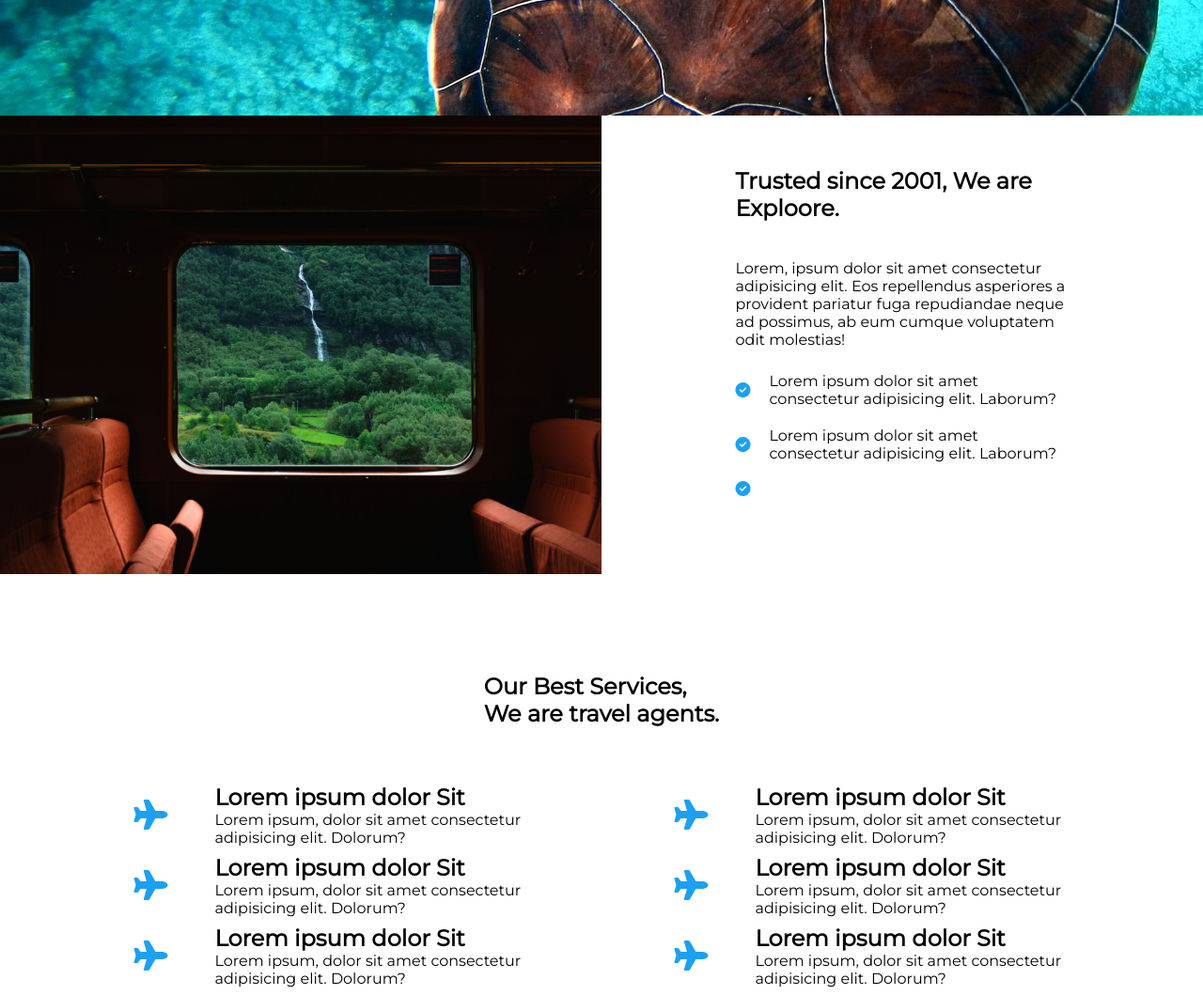
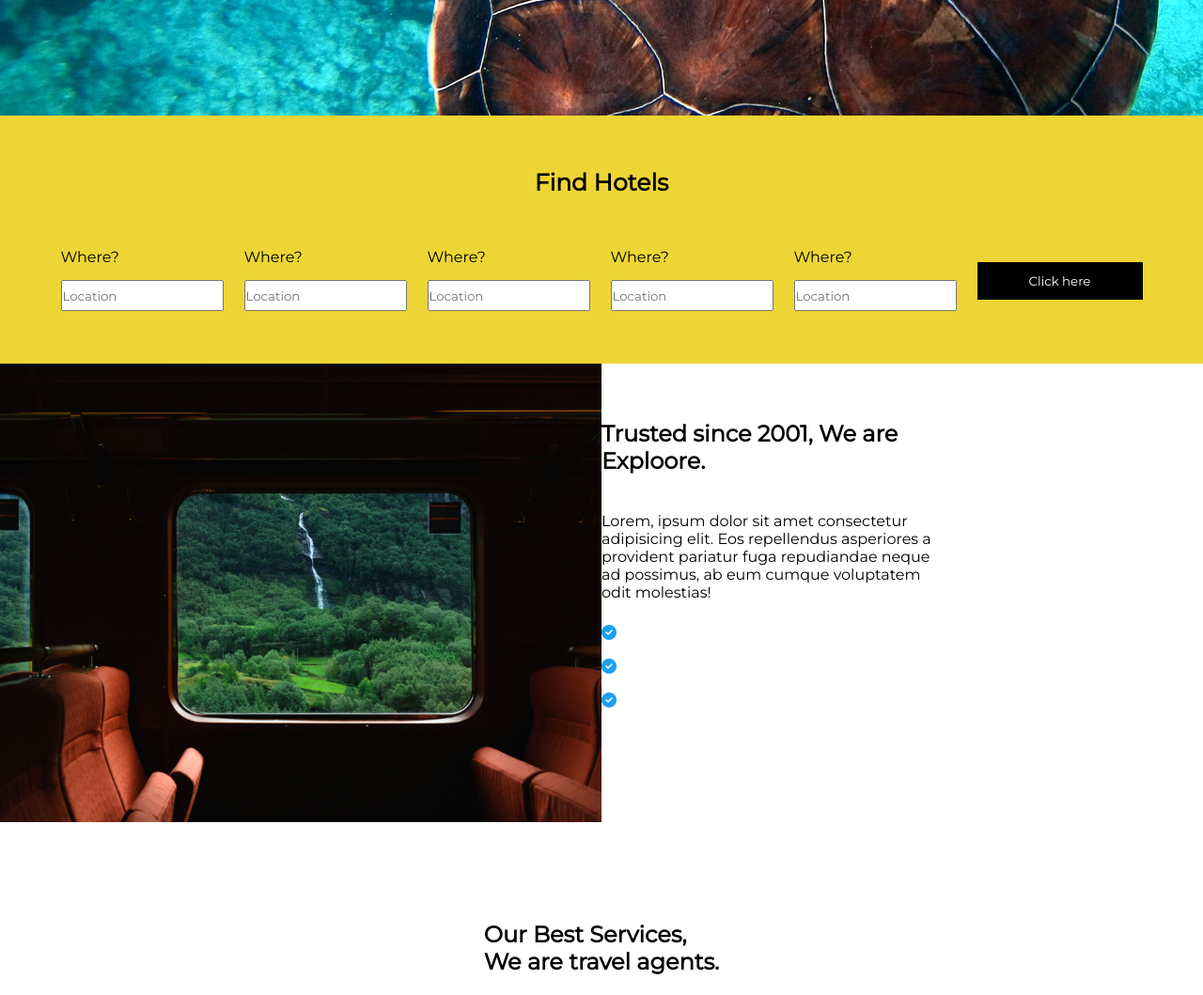
Before and after one commit to CcharlotteHh/booking_site, a plain HTML site: page index.html in a window 1280 px wide. Shown: the part 900-1959 px from the top of the page at 94% size. Drawn offline with Linux system fonts and the light colour scheme.

Commit message:
made some fixes, needs some fixes

```diff
--- a/css/style.css
+++ b/css/style.css
@@ -38,7 +38,7 @@ body {
   background-color:var(--dark-blue);
   opacity: 0.7;
   height:115px;
-  z-index: 1;
+
   display: flex;
 
 }
@@ -52,6 +52,7 @@ body {
   justify-content: space-evenly;
   align-items: center;
   flex-direction: column;
+  z-index: 1;
 }
 .find-hotels h2{
   font-size:25px;
--- a/index.html
+++ b/index.html
@@ -14,6 +14,7 @@
   </head>
   <body>
     <div id="container">
+
       <section class="first-page">
         <header class="menu">
           <ul class="contact">
@@ -32,13 +33,39 @@
           </ul>
         </header>
       </section>
+      <section class="find-hotels">
+        <h2>Find Hotels</h2>
+        <form class="find-hotels-form" action="">
+          <div class="input-box">
+            <label for="where">Where?</label>
+            <input type="text" name="where" placeholder="Location">
+          </div>
+          <div class="input-box">
+              <label for="where">Where?</label>
+              <input type="text" name="where" placeholder="Location">
+            </div>
+            <div class="input-box">
+              <label for="where">Where?</label>
+              <input type="text" name="where" placeholder="Location">
+            </div>
+            <div class="input-box">
+              <label for="where">Where?</label>
+              <input type="text" name="where" placeholder="Location">
+            </div>
+            <div class="input-box">
+              <label for="where">Where?</label>
+              <input type="text" name="where" placeholder="Location">
+            </div>
+
+            <button type="submit" class="registerbtn">Click here</button>
+        </form>
+    </section>
 
 
         <article class="article-1">
         <figure class="article-1-img">
             <img src="images/train.jpg" alt="train">
         </figure>
-        <div class="content-container">
         <div class="article-content">
             <h2>
                 Trusted since 2001,
@@ -49,13 +76,12 @@
                  ab eum cumque voluptatem odit molestias!</p>
 
                  <ul class="article-1-list">
-                     <li class="article-1-list-content"><i class="fas fa-check-circle"></i>Lorem ipsum dolor sit amet consectetur adipisicing elit. Laborum?</li>
-                     <li class="article-1-list-content"><i class="fas fa-check-circle"></i>Lorem ipsum dolor sit amet consectetur adipisicing elit. Laborum?</li>
+                     <li class="article-1-list-content"><i class="fas fa-check-circle"></i></li>
+                     <li class="article-1-list-content"><i class="fas fa-check-circle"></i></li>
                      <li class="article-1-list-content"><i class="fas fa-check-circle"></i></li>
 
                  </ul>
         </div>
-      </div>
 
         </article>
         <section class="our-best"> <!--our best section-->
```
Also changed, not shown: fixes,txt.txt.
